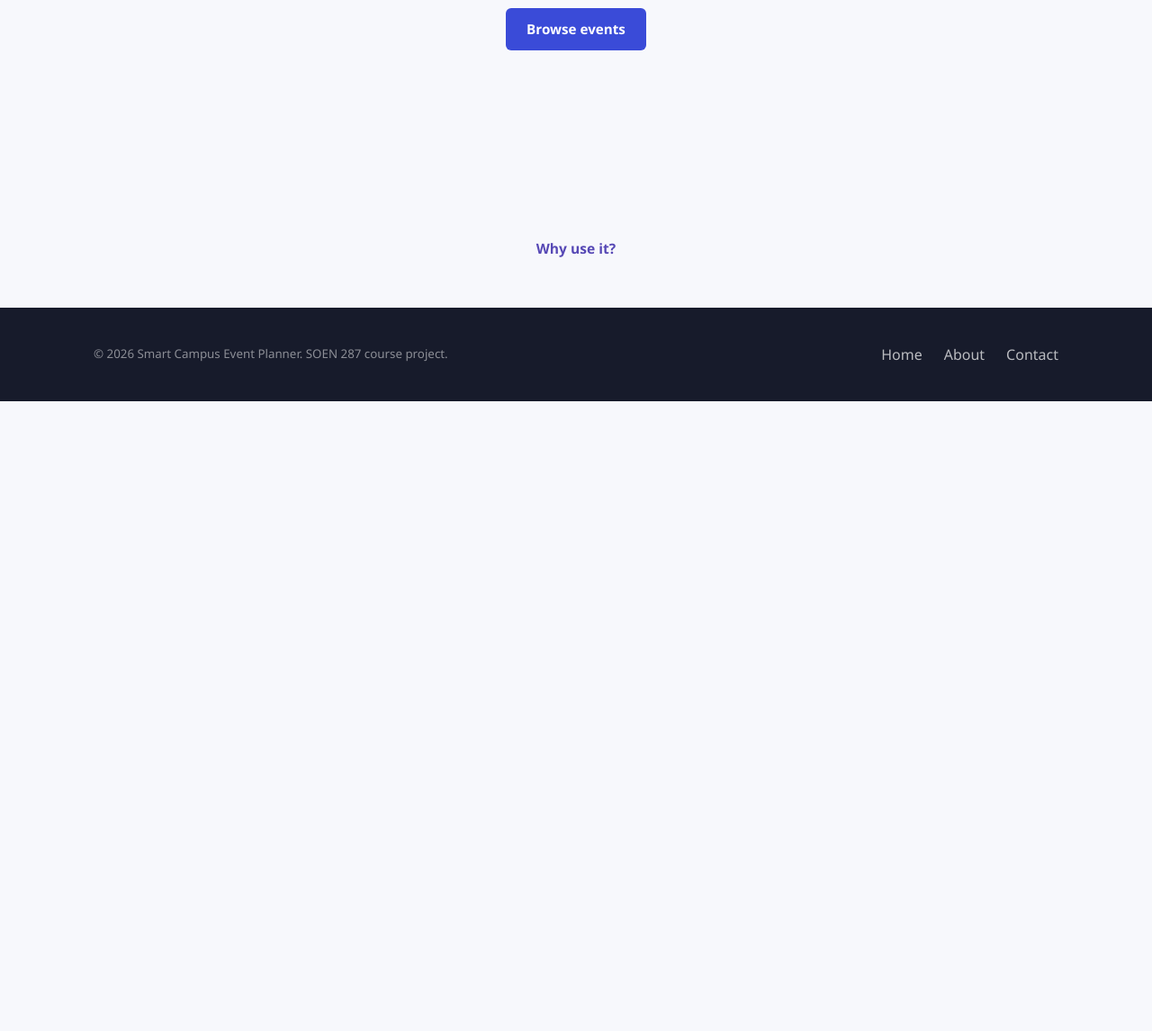
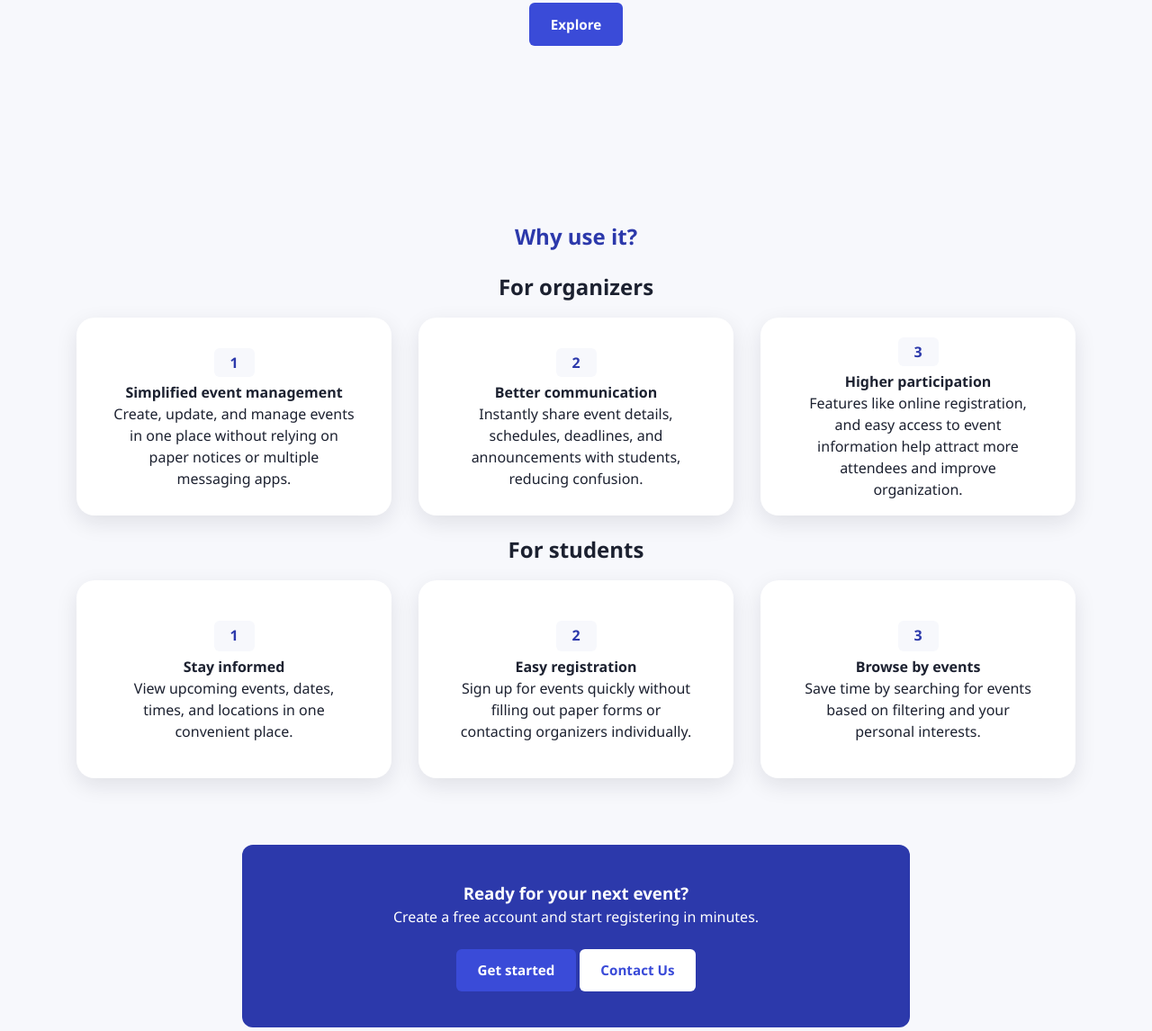
Before and after one commit to brianle169/campus-event-planner, a website: page views/index.html in a window 1280 px wide. Shown: the part 354-1500 px from the top of the page at 90% size. Before the commit the page ends 800 px from the top, so only its background shows below. Drawn offline with Linux system fonts and the light colour scheme.

Commit message:
Finish making the homepage?

```diff
--- a/public/css/pages/homepage.css
+++ b/public/css/pages/homepage.css
@@ -8,24 +8,99 @@
     margin: 0 auto;
 }
 
+.welcome h4 {
+    color: var(--color-primary-dark);
+}
+
 .buttons a {
     margin-top: 1.5rem;
-}
-
-.learn {
-    margin: 0 auto;
-    text-align: center;
-    font-size: 0.65em;
-    color: #5648b5;
 }
 
 .all {
     display: flex;
     flex-direction: column;
     justify-content: space-between;
-    gap: 25px;
+    gap: 10px;
 }
 
-h4 {
-    color: #5648b5;
+.why {
+    text-align: center;
+    margin: 0 auto;
+    display: flex;
+    flex-direction: column;
+    justify-content: space-between;
+    gap: 20px;
 }
+
+.whyuse {
+    color: var(--color-primary-dark);
+}
+
+.cards {
+    max-width: var(--container-width);
+    margin: 0 auto;
+    margin-top: 2vh;
+    display: flex;
+    flex-wrap: wrap;
+    justify-content: center;
+    gap: 30px;
+}
+
+.card {
+    width: 350px;
+    height: 220px;
+    padding: 40px;
+    margin: 0 auto;
+    display: flex;
+    flex-direction: column;
+    justify-content: center;
+    align-items: center;
+    border-radius: var(--radius-lg);
+    background-color: white;
+    border: var(--color-border);
+    text-align: center;
+    box-shadow: var(--shadow-md);
+}
+
+.prompt {
+    padding: 40px;
+    background-color: var(--color-primary-dark);
+    width: 58%;
+    min-width: 400px;
+    margin: 0 auto;
+    text-align: center;
+    color: white;
+    margin-top: 8vh;
+    border-radius: var(--radius-md);
+}
+
+.contact {
+    display: inline-flex;
+    align-items: center;
+    justify-content: center;
+    gap: 0.5rem;
+    padding: 0.7rem 1.4rem;
+    border-radius: var(--radius-sm);
+    border: 1px solid transparent;
+    font-weight: 600;
+    font-size: 0.95rem;
+    cursor: pointer;
+    transition:
+        background-color 0.15s ease,
+        color 0.15s ease,
+        border-color 0.15s ease;
+    text-decoration: none;
+    background-color: white;
+    color: var(--color-primary);
+}
+
+.number {
+    background-color: var(--color-bg);
+    width: 45px;
+    height: 45px;
+    border-radius: var(--radius-sm);
+    color: var(--color-primary-dark);
+    padding: 4px;
+    margin: 5px;
+    font-weight: bold;
+}
--- a/views/index.html
+++ b/views/index.html
@@ -36,16 +36,84 @@
       <p>Your all-in-one hub to stay updated
       </p>
       <div class="buttons">
-        <a class="btn btn-primary" href="login.html">Browse events</a>
+        <a class="btn btn-primary" href="login.html">Explore</a>
       </div>
     </section>
 
-    <section class="learn" id="learn">
-      <h2>Why use it?</h2>
-      <p>
-      </p>
+    <section class="why" id="why">
+      <h2 class="whyuse">Why use it?</h2>
+      <div>
+        <h2>For organizers</h2>
+        <div class="cards">
+          <div class="card">
+            <div class="number">1</div>
+            <h4>
+              Simplified event management
+            </h4>
+            <p>Create, update, and manage events in one place without relying on paper notices or multiple messaging
+              apps.</p>
+          </div>
+          <div class="card">
+            <div class="number">2</div>
+            <h4>
+              Better communication
+            </h4>
+            <p>
+              Instantly share event details, schedules, deadlines, and announcements with students, reducing confusion.
+            </p>
+          </div>
+          <div class="card">
+            <div class="number">3</div>
+            <h4>
+              Higher participation
+            </h4>
+            <p>
+              Features like online registration, and easy access to event information help attract more attendees and
+              improve organization.
+            </p>
+          </div>
+        </div>
+      </div>
+      <div>
+        <h2>For students</h2>
+        <div class="cards">
+          <div class="card">
+            <div class="number">1</div>
+            <h4>
+              Stay informed
+            </h4>
+            <p>View upcoming events, dates, times, and locations in one convenient place.</p>
+          </div>
+          <div class="card">
+            <div class="number">2</div>
+            <h4>
+              Easy registration
+            </h4>
+            <p>
+              Sign up for events quickly without filling out paper forms or contacting organizers individually.
+            </p>
+          </div>
+          <div class="card">
+            <div class="number">3</div>
+            <h4>
+              Browse by events
+            </h4>
+            <p>
+              Save time by searching for events based on filtering and your personal interests.
+            </p>
+          </div>
+        </div>
+      </div>
     </section>
 
+    <section class="prompt">
+      <h3>Ready for your next event?</h3>
+      <p>Create a free account and start registering in minutes.</p>
+      <div class="buttons">
+        <a class="btn btn-primary" href="login.html">Get started</a>
+        <a class="contact" href="contact.html">Contact Us</a>
+      </div>
+    </section>
   </main>
 
   <footer class="site-footer">
```
